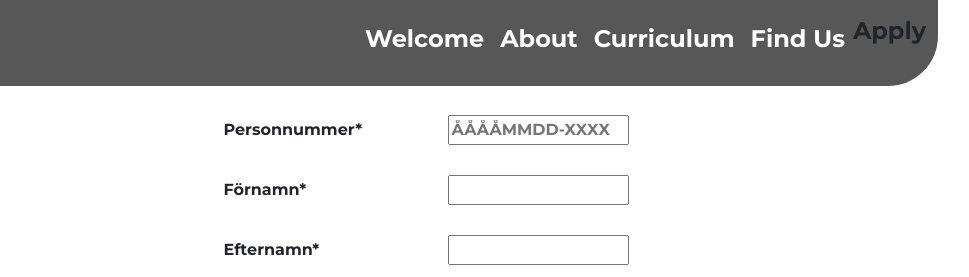
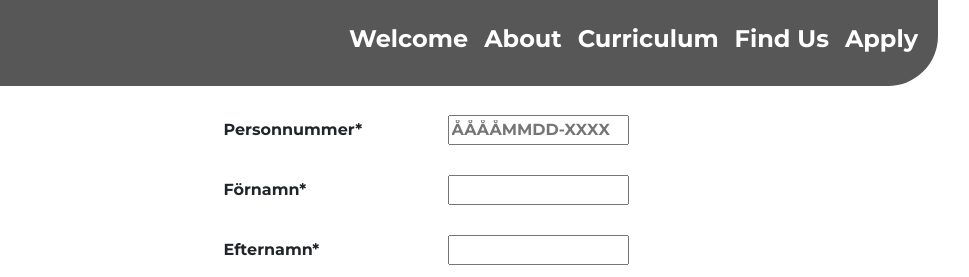
Before and after one commit to Ka1leP/Slutprojekt-Kalle, a plain HTML site: page apply.html in a window 1280 px wide. Shown: the top 277 px of the page, 214-1183 px from the left. Drawn offline with nearby package versions, Linux system fonts and the light colour scheme.

Commit message:
Fel i validator, en random 7a i koden som nu är borttagen

```diff
--- a/apply.html
+++ b/apply.html
@@ -39,7 +39,7 @@
           <li class="nav-item">
             <a class="nav-link active" href="findus.html">Find Us</a>
           </li>
-          <li class="nav-item"7
+          <li class="nav-item">
             <a class="nav-link active" href="apply.html">Apply</a>
           </li>
 
```
